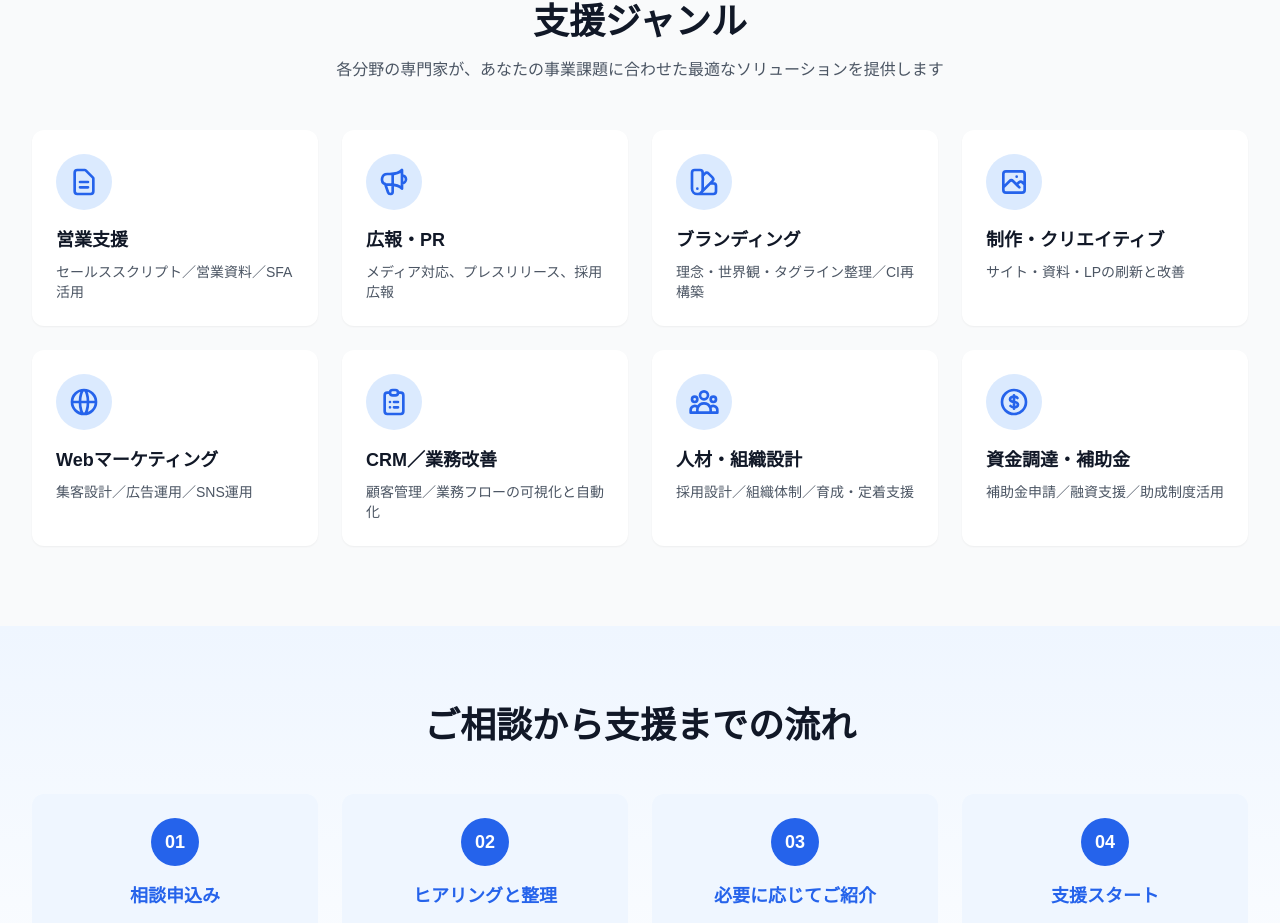
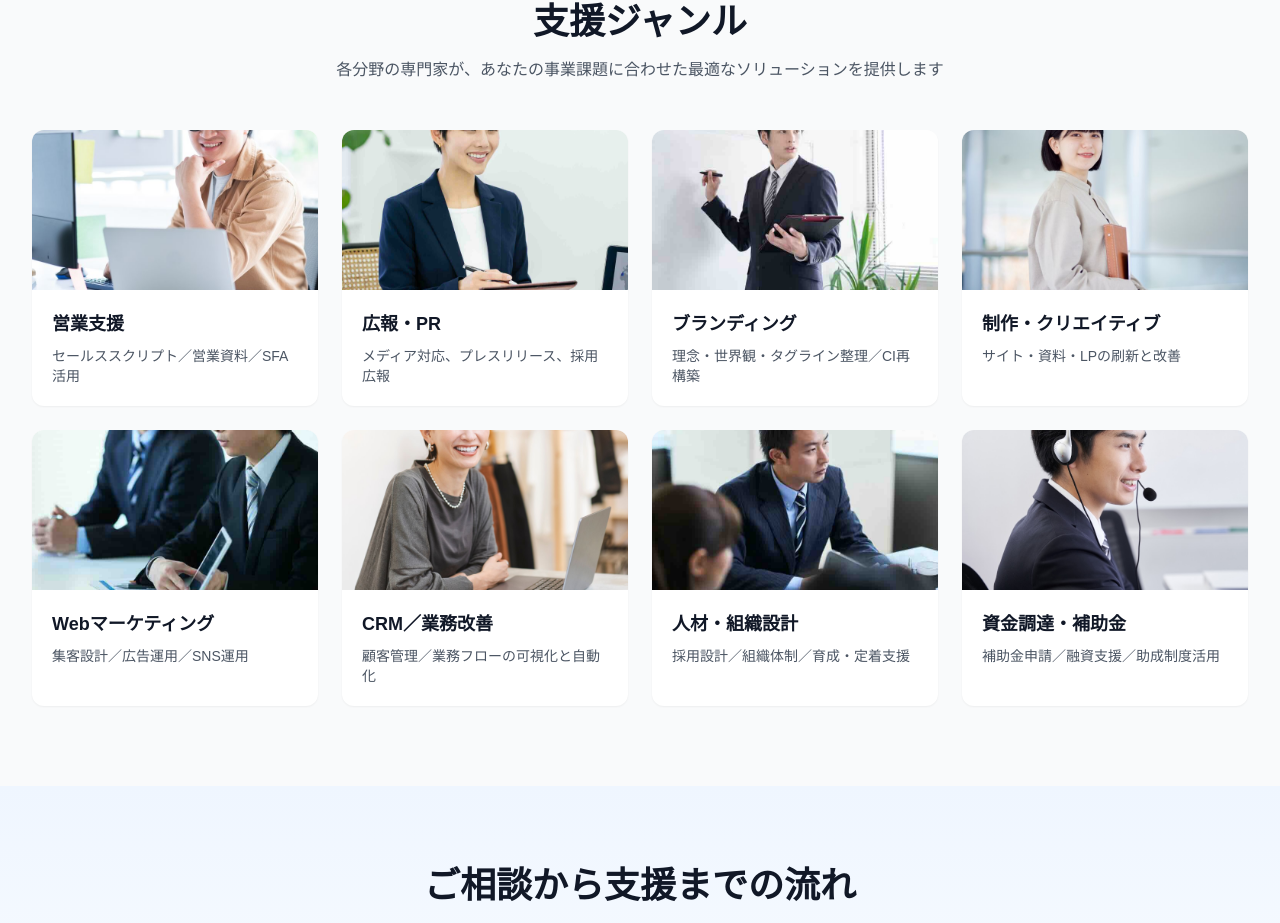
Before and after one commit to HayanoRyuki/g-sup.org, a Next.js app: page / in a window 1280 px wide. Shown: the part 1172-2095 px from the top of the page. Built offline with nearby package versions, Linux system fonts and the light colour scheme.

Commit message:
Add service images to cards

```diff
--- a/src/components/sections/Services.tsx
+++ b/src/components/sections/Services.tsx
@@ -1,75 +1,45 @@
+import Image from "next/image";
+
 const services = [
   {
     title: "営業支援",
     description: "セールススクリプト／営業資料／SFA活用",
-    icon: (
-      <svg className="w-8 h-8" fill="none" stroke="currentColor" viewBox="0 0 24 24">
-        <path strokeLinecap="round" strokeLinejoin="round" strokeWidth={2} d="M9 12h6m-6 4h6m2 5H7a2 2 0 01-2-2V5a2 2 0 012-2h5.586a1 1 0 01.707.293l5.414 5.414a1 1 0 01.293.707V19a2 2 0 01-2 2z" />
-      </svg>
-    ),
+    image: "/images/genre1.jpg",
   },
   {
     title: "広報・PR",
     description: "メディア対応、プレスリリース、採用広報",
-    icon: (
-      <svg className="w-8 h-8" fill="none" stroke="currentColor" viewBox="0 0 24 24">
-        <path strokeLinecap="round" strokeLinejoin="round" strokeWidth={2} d="M11 5.882V19.24a1.76 1.76 0 01-3.417.592l-2.147-6.15M18 13a3 3 0 100-6M5.436 13.683A4.001 4.001 0 017 6h1.832c4.1 0 7.625-1.234 9.168-3v14c-1.543-1.766-5.067-3-9.168-3H7a3.988 3.988 0 01-1.564-.317z" />
-      </svg>
-    ),
+    image: "/images/genre2.jpg",
   },
   {
     title: "ブランディング",
     description: "理念・世界観・タグライン整理／CI再構築",
-    icon: (
-      <svg className="w-8 h-8" fill="none" stroke="currentColor" viewBox="0 0 24 24">
-        <path strokeLinecap="round" strokeLinejoin="round" strokeWidth={2} d="M7 21a4 4 0 01-4-4V5a2 2 0 012-2h4a2 2 0 012 2v12a4 4 0 01-4 4zm0 0h12a2 2 0 002-2v-4a2 2 0 00-2-2h-2.343M11 7.343l1.657-1.657a2 2 0 012.828 0l2.829 2.829a2 2 0 010 2.828l-8.486 8.485M7 17h.01" />
-      </svg>
-    ),
+    image: "/images/genre3.jpg",
   },
   {
     title: "制作・クリエイティブ",
     description: "サイト・資料・LPの刷新と改善",
-    icon: (
-      <svg className="w-8 h-8" fill="none" stroke="currentColor" viewBox="0 0 24 24">
-        <path strokeLinecap="round" strokeLinejoin="round" strokeWidth={2} d="M4 16l4.586-4.586a2 2 0 012.828 0L16 16m-2-2l1.586-1.586a2 2 0 012.828 0L20 14m-6-6h.01M6 20h12a2 2 0 002-2V6a2 2 0 00-2-2H6a2 2 0 00-2 2v12a2 2 0 002 2z" />
-      </svg>
-    ),
+    image: "/images/genre4.jpg",
   },
   {
     title: "Webマーケティング",
     description: "集客設計／広告運用／SNS運用",
-    icon: (
-      <svg className="w-8 h-8" fill="none" stroke="currentColor" viewBox="0 0 24 24">
-        <path strokeLinecap="round" strokeLinejoin="round" strokeWidth={2} d="M21 12a9 9 0 01-9 9m9-9a9 9 0 00-9-9m9 9H3m9 9a9 9 0 01-9-9m9 9c1.657 0 3-4.03 3-9s-1.343-9-3-9m0 18c-1.657 0-3-4.03-3-9s1.343-9 3-9m-9 9a9 9 0 019-9" />
-      </svg>
-    ),
+    image: "/images/genre5.jpg",
   },
   {
     title: "CRM／業務改善",
     description: "顧客管理／業務フローの可視化と自動化",
-    icon: (
-      <svg className="w-8 h-8" fill="none" stroke="currentColor" viewBox="0 0 24 24">
-        <path strokeLinecap="round" strokeLinejoin="round" strokeWidth={2} d="M9 5H7a2 2 0 00-2 2v12a2 2 0 002 2h10a2 2 0 002-2V7a2 2 0 00-2-2h-2M9 5a2 2 0 002 2h2a2 2 0 002-2M9 5a2 2 0 012-2h2a2 2 0 012 2m-3 7h3m-3 4h3m-6-4h.01M9 16h.01" />
-      </svg>
-    ),
+    image: "/images/genre6.jpg",
   },
   {
     title: "人材・組織設計",
     description: "採用設計／組織体制／育成・定着支援",
-    icon: (
-      <svg className="w-8 h-8" fill="none" stroke="currentColor" viewBox="0 0 24 24">
-        <path strokeLinecap="round" strokeLinejoin="round" strokeWidth={2} d="M17 20h5v-2a3 3 0 00-5.356-1.857M17 20H7m10 0v-2c0-.656-.126-1.283-.356-1.857M7 20H2v-2a3 3 0 015.356-1.857M7 20v-2c0-.656.126-1.283.356-1.857m0 0a5.002 5.002 0 019.288 0M15 7a3 3 0 11-6 0 3 3 0 016 0zm6 3a2 2 0 11-4 0 2 2 0 014 0zM7 10a2 2 0 11-4 0 2 2 0 014 0z" />
-      </svg>
-    ),
+    image: "/images/genre7.jpg",
   },
   {
     title: "資金調達・補助金",
     description: "補助金申請／融資支援／助成制度活用",
-    icon: (
-      <svg className="w-8 h-8" fill="none" stroke="currentColor" viewBox="0 0 24 24">
-        <path strokeLinecap="round" strokeLinejoin="round" strokeWidth={2} d="M12 8c-1.657 0-3 .895-3 2s1.343 2 3 2 3 .895 3 2-1.343 2-3 2m0-8c1.11 0 2.08.402 2.599 1M12 8V7m0 1v8m0 0v1m0-1c-1.11 0-2.08-.402-2.599-1M21 12a9 9 0 11-18 0 9 9 0 0118 0z" />
-      </svg>
-    ),
+    image: "/images/genre8.jpg",
   },
 ];
 
@@ -90,15 +60,22 @@ export default function Services() {
           {services.map((service, index) => (
             <div
               key={index}
-              className="bg-white rounded-xl p-6 shadow-sm hover:shadow-md transition-shadow"
+              className="bg-white rounded-xl overflow-hidden shadow-sm hover:shadow-md transition-shadow"
             >
-              <div className="w-14 h-14 bg-primary-100 rounded-full flex items-center justify-center text-primary-600 mb-4">
-                {service.icon}
+              <div className="relative w-full h-40">
+                <Image
+                  src={service.image}
+                  alt={service.title}
+                  fill
+                  className="object-cover"
+                />
               </div>
-              <h3 className="text-lg font-bold text-gray-900 mb-2">
-                {service.title}
-              </h3>
-              <p className="text-gray-600 text-sm">{service.description}</p>
+              <div className="p-5">
+                <h3 className="text-lg font-bold text-gray-900 mb-2">
+                  {service.title}
+                </h3>
+                <p className="text-gray-600 text-sm">{service.description}</p>
+              </div>
             </div>
           ))}
         </div>
```
